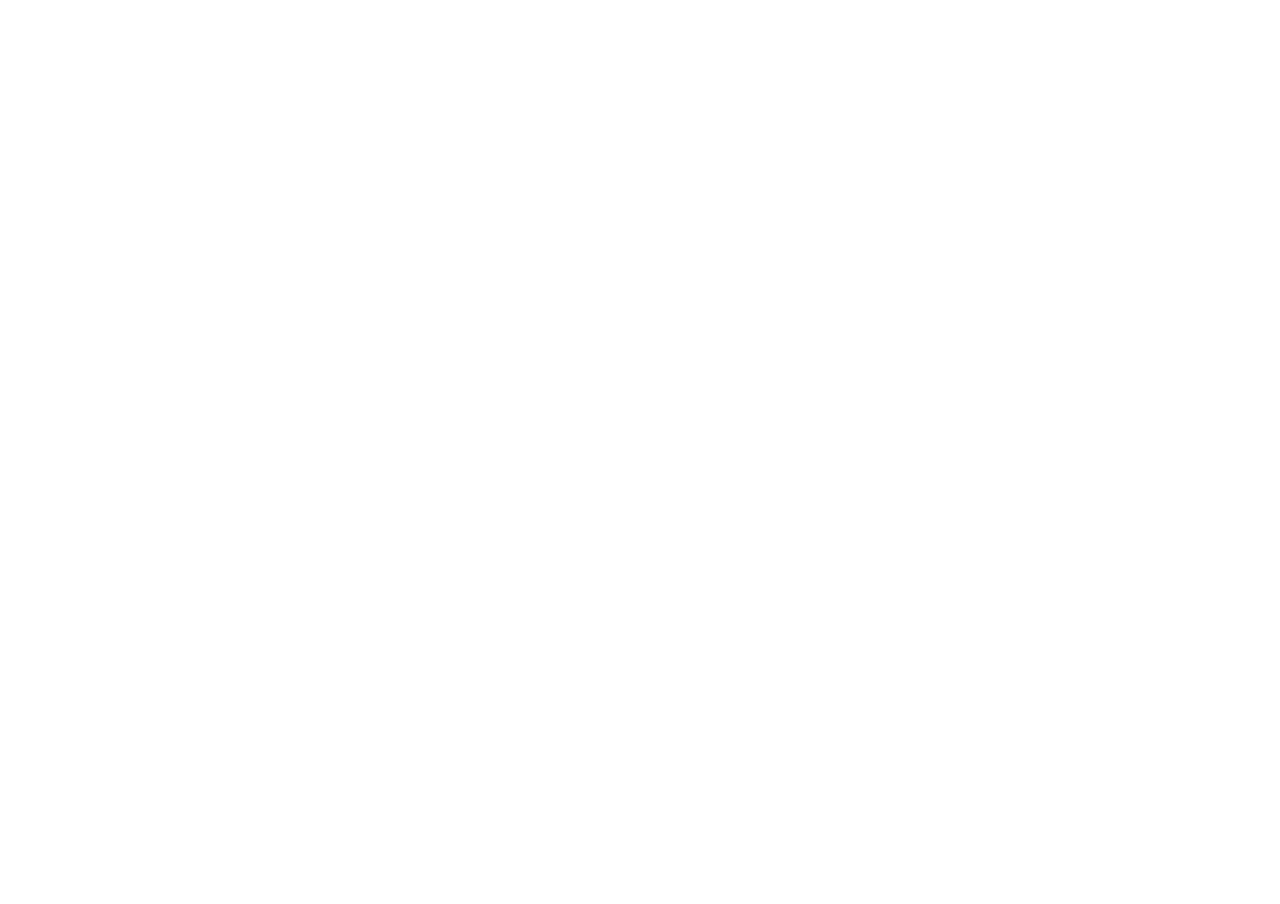
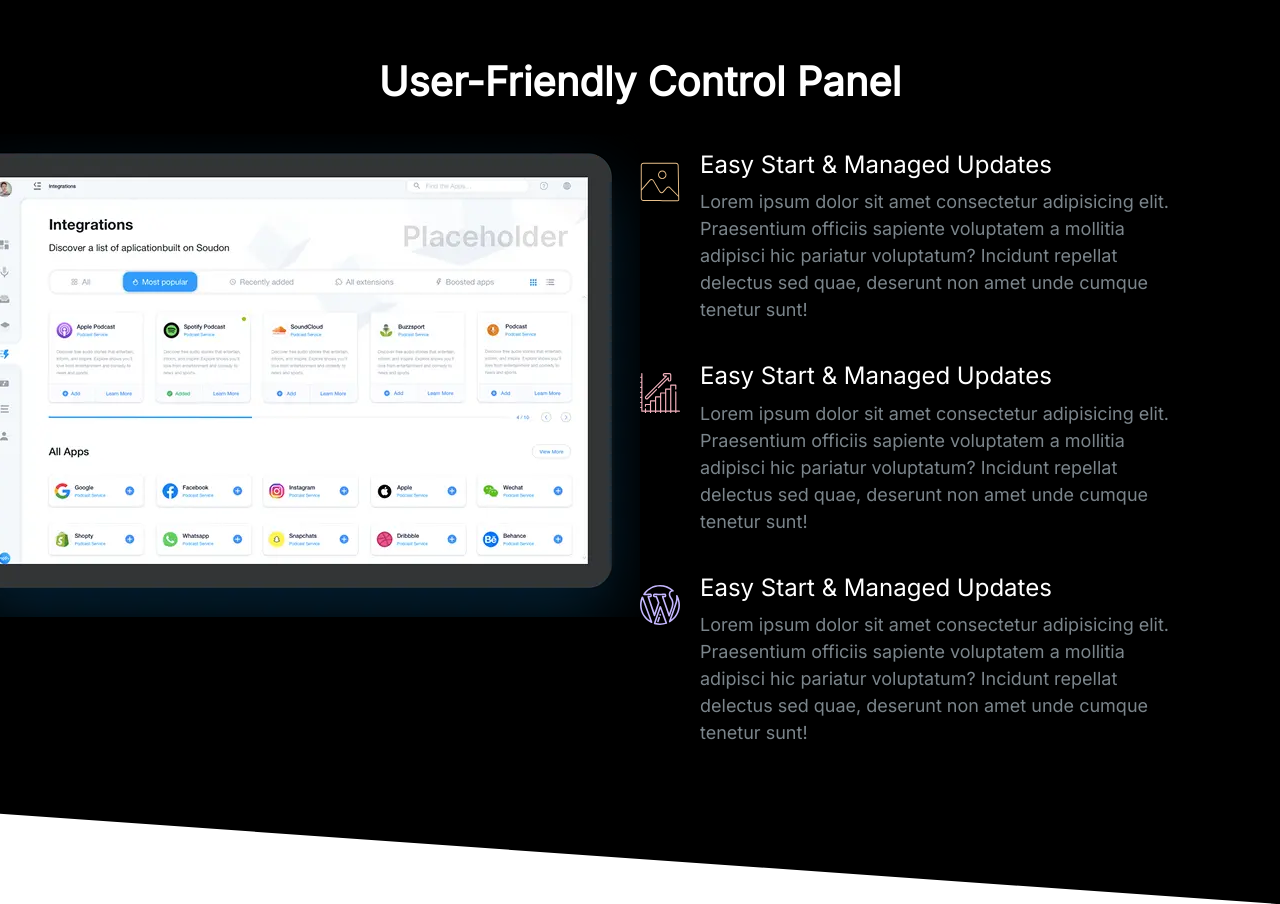
Before and after one commit to tatianapugacheva-tanya/tanya, a plain HTML site: page index.html in a window 1280 px wide. Before the commit the page ends 800 px from the top, so only its background shows below. Drawn offline with Linux system fonts and the light colour scheme.

Commit message:
Built block-showcase

```diff
--- a/css/styles.css
+++ b/css/styles.css
@@ -14,6 +14,11 @@ box-sizing: border-box;
 }
 
 /* Typoraphy */
+
+::selection {
+    background: var(--color-primary);
+    color: #fff;
+}
 
 html {
     font-size: 62.5%;
@@ -42,6 +47,7 @@ h2 {
 
 h3 {
     font-size: 3rem;
+    font-weight: 500;
 }
 
 p {
@@ -139,7 +145,7 @@ color: #fff;
 .list {
     list-style: none;
     padding-left: 0;
-    color: var(--color-headings);
+
 }
 
 .list--inline .list__item {
@@ -150,6 +156,7 @@ margin-right: 2rem;
 .list--tick {
     list-style-image: url(../images/tick.svg);
     padding-left: 3rem;
+    color: var(--color-headings);
 }
 
 .list--tick .list__item {
@@ -443,6 +450,7 @@ font-size: 6rem;
 
 .media {
     display: flex;
+    margin-bottom: 4rem;
 
 }
 
@@ -670,10 +678,6 @@ color: #fff;
   padding: var(--padding-vertical) 2rem;
 }
 
-.block__header {
-    text-align: center;
-}
-
 .block__heading {
     margin-top: 0;
 }
@@ -683,12 +687,19 @@ color: #fff;
     color: #7b858b
 }
 
-.block--dark .block__heading {
+.block__header {
+  text-align: center;
+}
+
+.block--dark h1,
+.block--dark h2,
+.block--dark h3 {
     color: white;
+
 }
 
 .block--skewed-right {
-    clip-path: polygon(0% 0%, 100% 0%, 100% 100%, 0% 80%);
+    clip-path: polygon(0% 0%, 100% 0%, 100% 100%, 0% 90%);
   padding-bottom: calc(var(--padding-vertical) + 4rem); /* <--- reuse + extend */
      }
 
@@ -866,3 +877,45 @@ width: 100%;
     order: 2;
    }
 }
+
+/* Block-showcase */
+
+.block-showcase .block__heading {
+    margin-bottom: 3rem;
+}
+
+.block-showcase__image > img {
+    width: 100%;
+}
+
+.block-showcase__icon1st {
+    fill: #EAC18C;
+}
+
+.block-showcase__icon2nd {
+    fill: #F2B2BE;
+}
+
+.block-showcase__icon3rd {
+    fill: #C5B7FE;
+}
+
+
+@media screen and (min-width: 768px) {
+
+  .block-showcase .grid {
+    grid-template-columns: 50% 50%;
+  }
+
+
+    .block-showcase__image {
+    justify-self: end;
+}
+
+   .block-showcase__image > img {
+    width: auto;
+    max-width: 700px;
+}
+}
+
+/* Block-testimonials */
--- a/index.html
+++ b/index.html
@@ -14,6 +14,81 @@
     <link rel="stylesheet" href="css/styles.css" />
   </head>
   <body>
+    <section class="block block--dark block--skewed-right block-showcase">
+      <header class="container block__header">
+        <h2 class="block__heading">User-Friendly Control Panel</h2>
+      </header>
+      <div class="container grid grid--1x2">
+        <picture class="block-showcase__image">
+          <source
+            type="image/webp"
+            srcset="images/ipad.webp 1x, images/ipad@2x.webp 2x"
+          />
+          <source
+            type="image/png"
+            srcset="images/ipad.png 1x, images/ipad@2x.png 2x"
+          />
+          <img src="images/ipad.png" alt="Hero image that illustrates cloud" />
+        </picture>
+        <ul class="list">
+          <li>
+            <div class="media">
+              <div class="media__image">
+                <svg class="icon icon--primary block-showcase__icon1st">
+                  <use xlink:href="images/sprite.svg#snap"></use>
+                </svg>
+              </div>
+              <div class="media__body">
+                <h3 class="media__title">Easy Start & Managed Updates</h3>
+                <p>
+                  Lorem ipsum dolor sit amet consectetur adipisicing elit.
+                  Praesentium officiis sapiente voluptatem a mollitia adipisci
+                  hic pariatur voluptatum? Incidunt repellat delectus sed quae,
+                  deserunt non amet unde cumque tenetur sunt!
+                </p>
+              </div>
+            </div>
+          </li>
+          <li>
+            <div class="media">
+              <div class="media__image">
+                <svg class="icon icon--primary block-showcase__icon2nd">
+                  <use xlink:href="images/sprite.svg#growth"></use>
+                </svg>
+              </div>
+              <div class="media__body">
+                <h3 class="media__title">Easy Start & Managed Updates</h3>
+                <p>
+                  Lorem ipsum dolor sit amet consectetur adipisicing elit.
+                  Praesentium officiis sapiente voluptatem a mollitia adipisci
+                  hic pariatur voluptatum? Incidunt repellat delectus sed quae,
+                  deserunt non amet unde cumque tenetur sunt!
+                </p>
+              </div>
+            </div>
+          </li>
+          <li>
+            <div class="media">
+              <div class="media__image">
+                <svg class="icon icon--primary block-showcase__icon3rd">
+                  <use xlink:href="images/sprite.svg#wordpress"></use>
+                </svg>
+              </div>
+              <div class="media__body">
+                <h3 class="media__title">Easy Start & Managed Updates</h3>
+                <p>
+                  Lorem ipsum dolor sit amet consectetur adipisicing elit.
+                  Praesentium officiis sapiente voluptatem a mollitia adipisci
+                  hic pariatur voluptatum? Incidunt repellat delectus sed quae,
+                  deserunt non amet unde cumque tenetur sunt!
+                </p>
+              </div>
+            </div>
+          </li>
+        </ul>
+      </div>
+    </section>
+
     <script src="js/main.js"></script>
   </body>
 </html>
```
Also changed, not shown: components/block-showcase.html (added, +74 -0 lines), components/blocks.html (+1 -0 lines), images/ipad.png (added), images/ipad.webp (added), images/ipad@2x.png (added), images/ipad@2x.webp (added).
